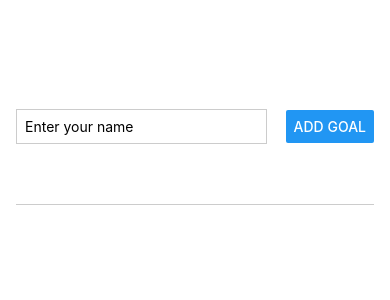
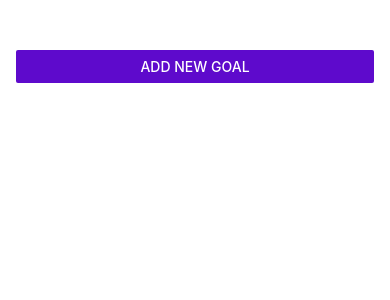
Before and after one commit to VitaliiKalinbet/react-native-training-project, a React Native app: screen / in a window 390 px wide. Shown: the top 300 px of the page. Built offline with nearby package versions, Linux system fonts and the light colour scheme.

Commit message:
add modal, and make it open and close

```diff
--- a/App.js
+++ b/App.js
@@ -1,14 +1,24 @@
 import { useState } from 'react';
-import { StyleSheet, View, FlatList } from 'react-native';
+import { StyleSheet, View, FlatList, Button } from 'react-native';
 
 import GoalItem from './components/GoalItem'
 import GoalInput from './components/GoalInput'
 
 export default function App() {
   const [courseGoals, setCourseGoals] = useState([]);
+  const [modalIsVisible, setModalIsVisible] = useState(false);
+
+  function startAddGoalHandler() {
+    setModalIsVisible(true);
+  }
+
+  function endAddGoalHandler() {
+    setModalIsVisible(false);
+  }
 
   function addGoalHandler(enteredGoalText) {
     setCourseGoals((currentCourseGoals) => [...currentCourseGoals, { text: enteredGoalText, id: Math.random().toString() }]);
+    endAddGoalHandler();
   }
 
   function deleteGoalHandler(id) {
@@ -19,7 +29,8 @@
 
   return (
     <View style={styles.appContainer}>
-      <GoalInput onAddGoal={addGoalHandler} />
+      <Button title="Add New Goal" color="#5e0acc" onPress={startAddGoalHandler} />
+      <GoalInput visible={modalIsVisible} onAddGoal={addGoalHandler} onCancel={endAddGoalHandler} />
 
       <View style={styles.goalsContainer}>
         <FlatList
--- a/components/GoalInput.js
+++ b/components/GoalInput.js
@@ -1,5 +1,5 @@
 import { useState } from 'react';
-import { TextInput, View, StyleSheet, Button } from 'react-native';
+import { TextInput, View, StyleSheet, Button, Modal } from 'react-native';
 
 export default function GoalInput(props) {
   const [enteredGoalText, setEnteredGoalText] = useState('');
@@ -14,19 +14,33 @@
   }
 
   return (
-    <View style={styles.inputContainer}>
-      <TextInput placeholder="Enter your name" style={styles.textInput} onChangeText={goalInputHandler} value={enteredGoalText} />
-      <Button title="Add goal" onPress={addGoalHandler} />
-    </View>
+    <Modal visible={props.visible} animationType="slide">
+      <View style={styles.inputContainer}>
+        <TextInput
+          placeholder="Enter your name"
+          style={styles.textInput}
+          onChangeText={goalInputHandler}
+          value={enteredGoalText}
+        />
+        <View style={styles.buttonContainer}>
+          <View style={styles.button}>
+            <Button title="Add goal" onPress={addGoalHandler} />
+          </View>
+          <View style={styles.button}>
+            <Button title="Cancel" onPress={props.onCancel} />
+          </View>
+        </View>
+      </View>
+    </Modal>
   )
 };
 
 const styles = StyleSheet.create({
   inputContainer: {
     flex: 1,
-    flexDirection: 'row',
-    justifyContent: 'space-between',
+    justifyContent: 'center',
     alignItems: 'center',
+    padding: 16,
     marginBottom: 24,
     borderBottomWidth: 1,
     borderBottomColor: '#cccccc',
@@ -34,8 +48,17 @@
   textInput: {
     borderWidth: 1,
     borderColor: '#cccccc',
-    width: '70%',
-    marginRight: 8,
+    width: '100%',
     padding: 8,
   },
+  buttonContainer: {
+    flexDirection: 'row',
+    justifyContent: 'space-between',
+    alignItems: 'center',
+    marginTop: 16,
+  },
+  button: {
+    width: 100,
+    marginHorizontal: 8,
+  },
 });
```
